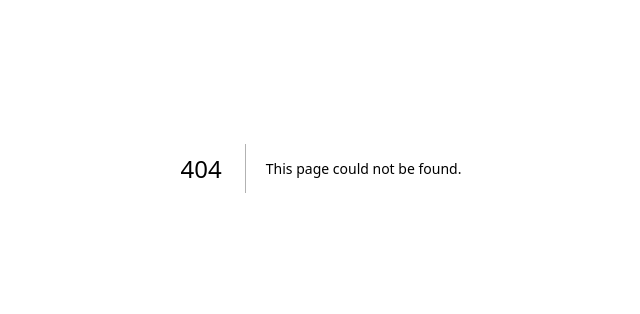
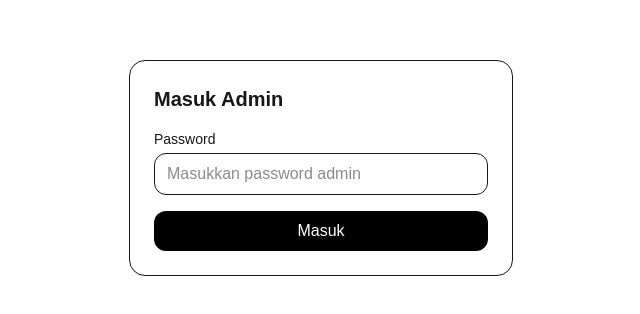
Before and after one commit to mulawarman-admin/museum-mulawarman, a Next.js app: page /login in a window 1280 px wide. Before the commit this address had no page. Shown: the part 232-546 px from the top of the page, without its empty margins (319-959 px from the left). Built offline with nearby package versions, Linux system fonts and the light colour scheme.

Commit message:
Menambahkan file baru

```diff
--- /dev/null
+++ b/src/app/api/login/debug.env/route.ts
@@ -0,0 +1,6 @@
+import { NextResponse } from "next/server";
+export async function GET() {
+  return NextResponse.json({
+    hasAdminPass: !!(process.env.ADMIN_PASS && String(process.env.ADMIN_PASS).trim()),
+  });
+}
--- /dev/null
+++ b/src/app/api/login/route.ts
@@ -0,0 +1,27 @@
+import { NextResponse } from "next/server";
+
+export async function POST(req: Request) {
+  const form = await req.formData();
+  const pass = String(form.get("password") ?? "");
+  const next = String(form.get("next") ?? "/admin");
+
+  if (pass === process.env.ADMIN_PASS) {
+    const res = NextResponse.redirect(new URL(next, req.url));
+
+    // secure cookie HANYA di production (Vercel)
+    const isProd = process.env.NODE_ENV === "production";
+
+    res.cookies.set("admin_auth", pass, {
+      httpOnly: true,
+      sameSite: "lax",
+      secure: isProd,      // ⟵ perbaikan utama
+      path: "/",
+      maxAge: 60 * 60 * 8, // 8 jam
+    });
+
+    return res;
+  }
+
+  // kalau salah, balik ke login (opsional beri query ?e=1 utk pesan)
+  return NextResponse.redirect(new URL(`/admin/login?e=1&next=${encodeURIComponent(next)}`, req.url));
+}
--- /dev/null
+++ b/src/app/login/page.tsx
@@ -0,0 +1,51 @@
+"use client";
+
+import { useSearchParams } from "next/navigation";
+import { useState } from "react";
+
+export default function LoginPage() {
+  const sp = useSearchParams();
+  const next = sp.get("next") || "/admin";
+  const err = sp.get("err") === "1";
+  const [pw, setPw] = useState("");
+
+  return (
+    <main className="min-h-screen flex items-center justify-center p-6">
+      <form
+        method="POST"
+        action="/api/login"
+        className="w-full max-w-sm border rounded-2xl p-6 bg-white space-y-4"
+      >
+        <h1 className="text-xl font-bold">Masuk Admin</h1>
+
+        {err && (
+          <div className="text-sm text-red-600">
+            Password salah. Coba lagi.
+          </div>
+        )}
+
+        <input type="hidden" name="next" value={next} />
+
+        <div>
+          <label className="text-sm block mb-1">Password</label>
+          <input
+            name="password"
+            type="password"
+            value={pw}
+            onChange={(e) => setPw(e.target.value)}
+            className="w-full rounded-xl border px-3 py-2"
+            placeholder="Masukkan password admin"
+            required
+          />
+        </div>
+
+        <button
+          className="w-full rounded-xl bg-black text-white py-2"
+          type="submit"
+        >
+          Masuk
+        </button>
+      </form>
+    </main>
+  );
+}
--- a/src/app/page.tsx
+++ b/src/app/page.tsx
@@ -2,7 +2,7 @@ export default function HomePage() {
   return (
     <main
       className="min-h-screen flex flex-col items-left justify-left bg-cover bg-left text-white"
-      style={{ backgroundImage: "url('/museum.jpeg')" }}
+      style={{ backgroundImage: "url('/museum_mulawarman_1200.jpg')" }}
     >
       <div className="bg-opacity-50 p-8 rounded-lg text-left">
         <h1 className="text-4xl font-bold mb-4">Selamat Datang di</h1>
--- /dev/null
+++ b/src/middleware.ts
@@ -0,0 +1,28 @@
+// src/middleware.ts
+import type { NextRequest } from "next/server";
+import { NextResponse } from "next/server";
+
+export function middleware(req: NextRequest) {
+  const token = req.cookies.get("admin_auth")?.value;
+
+  // Lindungi semua halaman /admin/...
+  if (req.nextUrl.pathname.startsWith("/admin")) {
+    if (!token) {
+      const url = new URL("/login", req.url);
+      url.searchParams.set("next", req.nextUrl.pathname + req.nextUrl.search);
+      return NextResponse.redirect(url);
+    }
+  }
+
+  // Lindungi juga API di bawah /api/admin/ kalau ada
+  if (req.nextUrl.pathname.startsWith("/api/admin")) {
+    if (!token) return new NextResponse("Unauthorized", { status: 401 });
+  }
+
+  return NextResponse.next();
+}
+
+// Hanya aktif untuk path berikut:
+export const config = {
+  matcher: ["/admin/:path*", "/api/admin/:path*"],
+};
```
Also changed, not shown: public/museum.jpeg (deleted), public/robots.txt (added).
